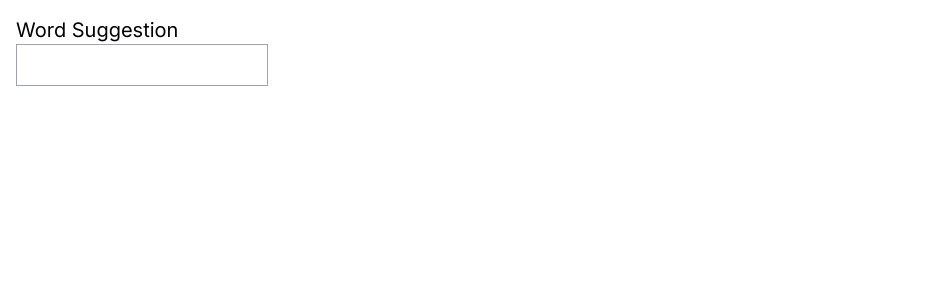
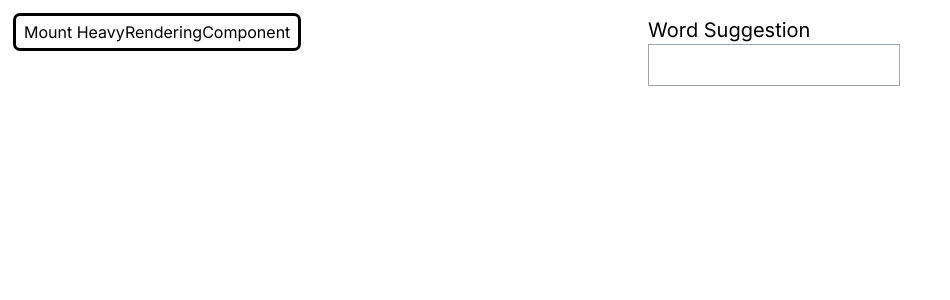
Before and after one commit to viveloper/learning-next14, a Next.js app: page /react18-features in a window 1280 px wide. Shown: the top 300 px of the page, without its empty margins (0-950 px from the left). Built offline with nearby package versions, Linux system fonts and the light colour scheme.

Commit message:
useTransition을 사용한 HeavyComponent 렌더링 테스트

```diff
--- /dev/null
+++ b/src/app/(NoLayout)/react18-features/HeavyRenderingComponent.tsx
@@ -0,0 +1,21 @@
+export function HeavyRenderingComponent() {
+  let items = [];
+  for (let i = 0; i < 500; i++) {
+    items.push(<SlowPost key={i} index={i} />);
+  }
+  return (
+    <div>
+      <h3>HeavyRenderingComponent</h3>
+      <ul>{items}</ul>
+    </div>
+  );
+}
+
+function SlowPost({ index }: { index: number }) {
+  let startTime = performance.now();
+  while (performance.now() - startTime < 1) {
+    // Do nothing for 1 ms per item to emulate extremely slow code
+  }
+
+  return <li className="item">Post #{index + 1}</li>;
+}
--- /dev/null
+++ b/src/app/(NoLayout)/react18-features/WordSuggestion.tsx
@@ -0,0 +1,41 @@
+import { SuggestionType } from '@/app/api/suggestion/route';
+import { useState } from 'react';
+import useSWR from 'swr';
+
+export function WordSuggestion() {
+  const [word, setWord] = useState('');
+  const { data } = useSWR(
+    `api/suggestion?word=${word}`,
+    async (url) => {
+      const response = await fetch(url);
+      const data: SuggestionType[] = await response.json();
+      return data;
+    },
+    {
+      revalidateOnFocus: false,
+      shouldRetryOnError: false,
+      keepPreviousData: true,
+    }
+  );
+  const isShowSuggestion = data && data.length > 0;
+  return (
+    <div>
+      <h3 className="text-xl">Word Suggestion</h3>
+      <input
+        className="border border-gray-400 p-2 outline-none"
+        type="text"
+        value={word}
+        onChange={(e) => {
+          setWord(e.target.value);
+        }}
+      />
+      {isShowSuggestion && (
+        <ul className="border shadow p-2 mt-1">
+          {data.map(({ id, word }) => (
+            <li key={id}>{word}</li>
+          ))}
+        </ul>
+      )}
+    </div>
+  );
+}
--- a/src/app/(NoLayout)/react18-features/page.tsx
+++ b/src/app/(NoLayout)/react18-features/page.tsx
@@ -1,51 +1,32 @@
 'use client';
 
-import { SuggestionType } from '@/app/api/suggestion/route';
 import { useState, useTransition } from 'react';
-import useSWR from 'swr';
+import { WordSuggestion } from './WordSuggestion';
+import { HeavyRenderingComponent } from './HeavyRenderingComponent';
 
 export default function Page() {
-  const [word, setWord] = useState('');
+  const [isShow, setIsShow] = useState(false);
   const [isPending, startTransition] = useTransition();
-
-  const { data } = useSWR(
-    `api/suggestion?word=${word}`,
-    async (url) => {
-      const response = await fetch(url);
-      const data: SuggestionType[] = await response.json();
-      return data;
-    },
-    {
-      revalidateOnFocus: false,
-      shouldRetryOnError: false,
-      keepPreviousData: true,
-    }
-  );
-
-  const isShowSuggestion = data && data.length > 0;
-
-  console.log(isPending);
 
   return (
     <div className="p-4">
-      <h3 className="text-xl">Word Suggestion</h3>
-      <input
-        className="border border-gray-400 p-2 outline-none"
-        type="text"
-        value={word}
-        onChange={(e) => {
-          startTransition(() => {
-            setWord(e.target.value);
-          });
-        }}
-      />
-      {isShowSuggestion && (
-        <ul className="border shadow p-2 mt-1">
-          {data.map(({ id, word }) => (
-            <li key={id}>{word}</li>
-          ))}
-        </ul>
-      )}
+      <div className="grid grid-cols-2 gap-4">
+        <div>
+          <button
+            className="outline rounded py-1 px-2"
+            onClick={() => {
+              startTransition(() => {
+                setIsShow(true);
+              });
+            }}
+          >
+            Mount HeavyRenderingComponent
+          </button>
+          {isPending && <div>Pending...</div>}
+          {isShow && <HeavyRenderingComponent />}
+        </div>
+        <WordSuggestion />
+      </div>
     </div>
   );
 }
--- a/src/app/api/suggestion/route.ts
+++ b/src/app/api/suggestion/route.ts
@@ -10,7 +10,7 @@ export async function GET(request: NextRequest) {
   const searchParams = request.nextUrl.searchParams;
   const word = searchParams.get('word');
 
-  await sleep(2000);
+  await sleep(200);
 
   if (!word) return Response.json([]);
   return Response.json(DATA.filter((item) => item.word.includes(word)));
```
